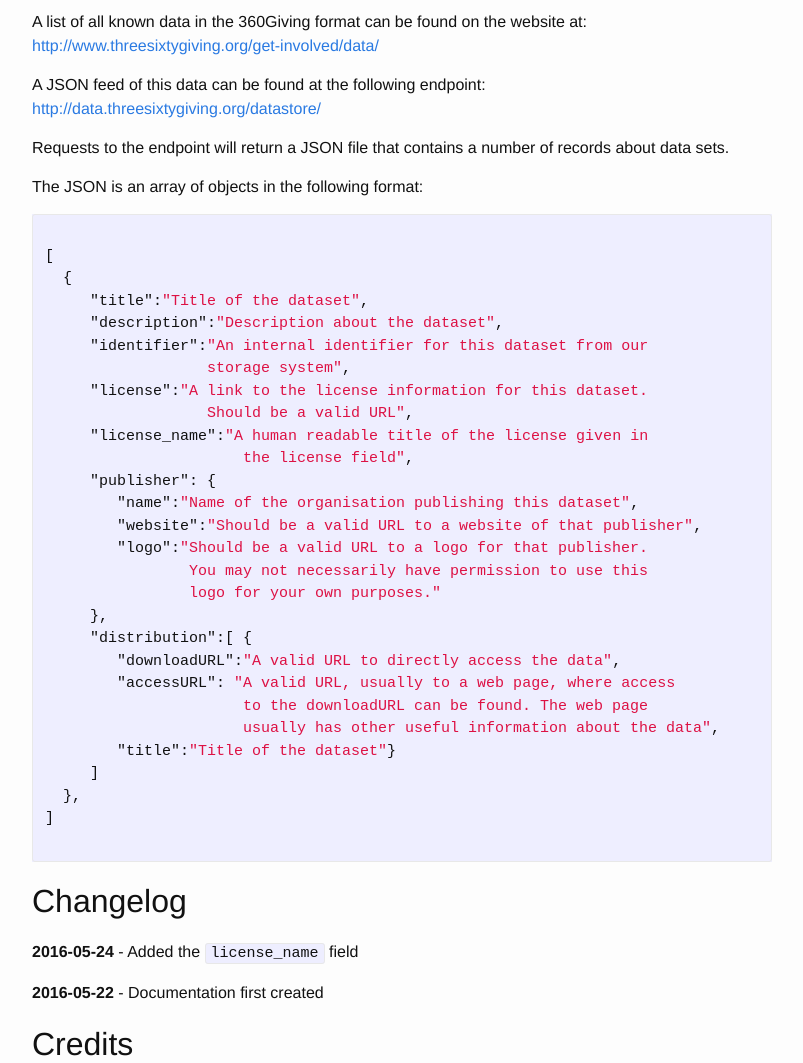
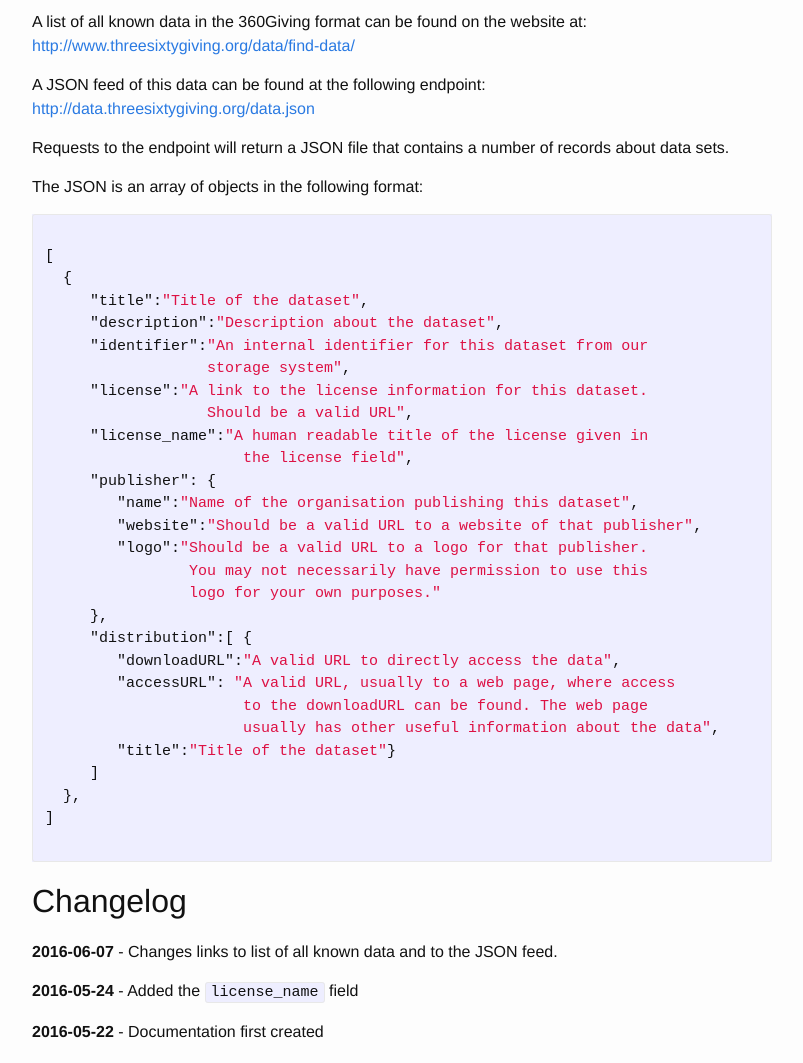
Before and after one commit to ThreeSixtyGiving/getdata, a Jekyll site: the page built from index.md, in a window 1280 px wide and 1400 px high. Shown: the part 337-1400 px from the top of the window, without its empty margins (238-1041 px from the left). Built offline with Jekyll 4.4.1, drawn with Linux system fonts in a browser that asks for light colours; part of the change alters nothing that is shown.

Commit message:
Updates links in the document to reflect changes elsewhere in the eco-system

```diff
--- a/index.md
+++ b/index.md
@@ -4,10 +4,10 @@ title: Home
 permalink: /
 ---
 
-A list of all known data in the 360Giving format can be found on the website at: [http://www.threesixtygiving.org/get-involved/data/](http://www.threesixtygiving.org/get-involved/data/)
+A list of all known data in the 360Giving format can be found on the website at: [http://www.threesixtygiving.org/data/find-data/](http://www.threesixtygiving.org/data/find-data/)
 
 A JSON feed of this data can be found at the following endpoint:
-[http://data.threesixtygiving.org/datastore/](http://data.threesixtygiving.org/datastore/)
+[http://data.threesixtygiving.org/data.json](http://data.threesixtygiving.org/data.json)
 
 Requests to the endpoint will return a JSON file that contains a number of records about data sets.
 
@@ -46,6 +46,8 @@ The JSON is an array of objects in the following format:
 
 ## Changelog
 
+**2016-06-07** - Changes links to list of all known data and to the JSON feed.
+
 **2016-05-24** - Added the `license_name` field
 
 **2016-05-22** - Documentation first created
```
